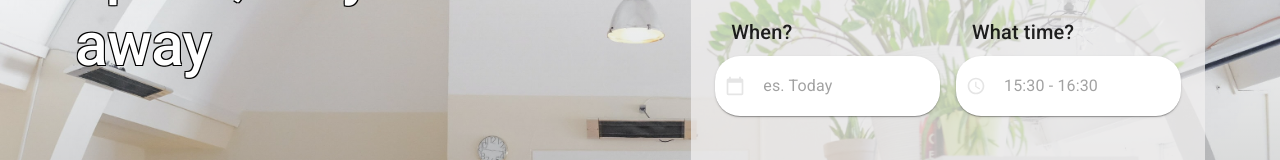
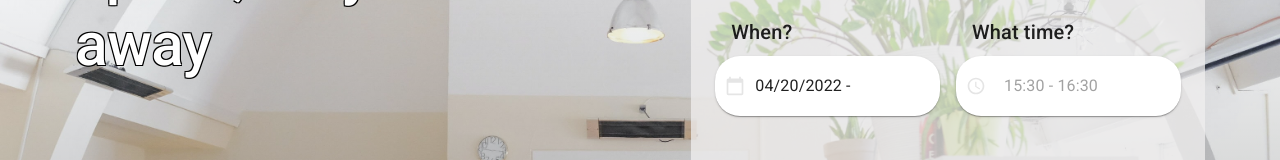
Before and after one commit to mancarius/cow-app, a React (Vite) app: page / in a window 1280 px wide. Shown: the part 327-487 px from the top of the page. Built offline with nearby package versions, Linux system fonts and the light colour scheme; no server answers.

Commit message:
update: added date-range picker to search filters

```diff
--- /dev/null
+++ b/src/components/DatePickerInput/DatePickerInput.tsx
@@ -0,0 +1,42 @@
+import { InputBase } from "@mui/material";
+import React, { useEffect, useState } from "react";
+import ReactDatePicker from "react-datepicker";
+import "react-datepicker/dist/react-datepicker.css";
+
+interface DatePickerInputProps {
+  name?: string;
+  value: (Date | null)[];
+  setDateInterval: React.Dispatch<React.SetStateAction<(Date | null)[]>>;
+}
+
+const DatePickerInput: React.FC<DatePickerInputProps> = React.memo((props) => {
+  const { name, value, setDateInterval } = props;
+  const [startDate, setStartDate] = useState<Date | null>(
+    value[0] || new Date()
+  );
+  const [endDate, setEndDate] = useState<Date | null>(value[1] || null);
+
+  const onChange = (dates: (Date | null)[]) => {
+    const [start, end] = dates;
+    setStartDate(start);
+    setEndDate(end);
+  };
+
+  useEffect(() => {
+    setDateInterval([startDate, endDate]);
+  }, [startDate, endDate])
+
+  return (
+    <ReactDatePicker
+      selected={startDate}
+      selectsRange
+      minDate={new Date()}
+      startDate={startDate}
+      endDate={endDate}
+      onChange={onChange}
+      customInput={<InputBase sx={{ width: "100%" }} name={name} />}
+    />
+  );
+});
+
+export default DatePickerInput;
--- a/src/components/MainForm/MainForm.tsx
+++ b/src/components/MainForm/MainForm.tsx
@@ -13,18 +13,27 @@ import { useNavigate } from "react-router-dom";
 import { serialize } from "../../utils/serialize";
 import LocationSearchInput from "../LocationSearchInput/LocationSearchInput";
 import { Here } from "../../@types/Here";
+import DatePickerInput from "../DatePickerInput/DatePickerInput";
 
 export default function SignUp() {
-  const navigate = useNavigate()
-  const [address, setAddress] = useState<Here.Item["address"]["city"]>('');
+  const navigate = useNavigate();
+  const [address, setAddress] = useState<Here.Item["address"]["city"]>("");
+  const [dateInterval, setDateInterval] = useState<(Date | null)[]>([
+    new Date(),
+    null,
+  ]);
+  const [timeInterval, setTimeInterval] = useState<(string | null)[]>([
+    new Date().toLocaleTimeString(),
+    null,
+  ]);
+
   const handleSubmit = (event: FormEvent<HTMLFormElement>) => {
     event.preventDefault();
-    const formData = new FormData(event.currentTarget);
-    const data: Record<string, string> = {};
-    formData.forEach((value, key) => {
-      typeof value === "string" && (data[key] = value);
-    });
-    data.address = address;
+
+    const data: Record<string, string> = {
+      address,
+      dateInterval: dateInterval.map(date => date ? date.toLocaleDateString() : '').join('-'),
+    };
     navigate(`/results?${serialize(data)}`);
   };
 
@@ -61,11 +70,6 @@ export default function SignUp() {
                 address={address}
                 setAddress={setAddress}
               />
-              {/*<InputBase
-                sx={{ ml: 1, flex: 1 }}
-                placeholder="Search nearby..."
-                name="address"
-            />*/}
             </Paper>
           </Grid>
           <Grid item xs={12} sm={6} sx={{ mt: 4 }}>
@@ -87,12 +91,7 @@ export default function SignUp() {
                 sx={{ fontSize: 40, p: "10px", color: "#E5E5E5" }}
                 aria-label="menu"
               />
-
-              <InputBase
-                sx={{ ml: 1, flex: 1 }}
-                placeholder="es. Today"
-                name="dateInterval"
-              />
+              <DatePickerInput name="dateInterval" value={dateInterval} setDateInterval={setDateInterval} />
             </Paper>
           </Grid>
           <Grid item xs={12} sm={6} sx={{ mt: 4 }}>
--- a/src/components/MobileFilter/MobileFilter.tsx
+++ b/src/components/MobileFilter/MobileFilter.tsx
@@ -1,6 +1,6 @@
 import * as React from "react";
 import './MobileFilter.css';
-import { Box, Button, Stack } from "@mui/material";
+import { Box, Button } from "@mui/material";
 import ArrowBackIcon from '@mui/icons-material/ArrowBack';
 
 const MobileFilter: React.FC = () => {
--- a/src/components/PrenotationSearch/PrenotationSearch.tsx
+++ b/src/components/PrenotationSearch/PrenotationSearch.tsx
@@ -1,10 +1,5 @@
 import "./PrenotationSearch.css";
-import {
-  Box,
-  Stack,
-  Typography,
-  FormGroup,
-} from "@mui/material";
+import { Box, Stack, Typography, FormGroup } from "@mui/material";
 import { useSearchParams } from "react-router-dom";
 import React, { useState, useEffect, useCallback } from "react";
 import _ from "lodash";
@@ -13,15 +8,18 @@ import CalendarMonthIcon from "@mui/icons-material/CalendarMonth";
 import AccessTimeIcon from "@mui/icons-material/AccessTime";
 import LocationSearchInput from "../LocationSearchInput/LocationSearchInput";
 import FilterTagList from "../FilterTagList/FilterTagList";
+import DatePickerInput from "../DatePickerInput/DatePickerInput";
+import { isValidDate } from "../../utils/date-utils";
 
 const PrenotationSearch = React.memo(() => {
   const [searchParams, setSearchParams] = useSearchParams();
   const [address, setAddress] = useState<string>(
     searchParams.get("address") || ""
   );
-  const [dateInterval, setDateInterval] = useState<string>(
-    searchParams.get("dateInterval") || ""
-  );
+  const [dateInterval, setDateInterval] = useState<(Date | null)[]>([
+    null,
+    null,
+  ]);
   const [timeInterval, setTimeInterval] = useState<string>(
     searchParams.get("timeInterval") || ""
   );
@@ -30,7 +28,14 @@ const PrenotationSearch = React.memo(() => {
   const debouncedFilters = useCallback(
     _.debounce(() => {
       console.log({ address, dateInterval, timeInterval, tags });
-      setSearchParams({ address, dateInterval, timeInterval, tags });
+      setSearchParams({
+        address,
+        dateInterval: dateInterval
+          .map((date) => (date ? date.toLocaleDateString() : ""))
+          .join("-"),
+        timeInterval,
+        tags,
+      });
     }, 1000),
     [address, dateInterval, timeInterval, tags]
   );
@@ -38,6 +43,15 @@ const PrenotationSearch = React.memo(() => {
   useEffect(() => {
     debouncedFilters();
   }, [address, dateInterval, timeInterval, tags]);
+
+  useEffect(() => {
+    const dateInterval = searchParams.get("dateInterval")?.split("-");
+    console.log({dateInterval})
+    dateInterval && dateInterval.length &&
+      setDateInterval(
+        dateInterval.map((date) => (isValidDate(date) ? new Date(date) : null))
+      );
+  }, []);
 
   return (
     <Stack className="prenotationSearch">
@@ -52,10 +66,9 @@ const PrenotationSearch = React.memo(() => {
         <Stack>
           <Typography variant="body1"> When? </Typography>
           <span className="box">
-            <input
-              type="text"
+            <DatePickerInput
               value={dateInterval}
-              onChange={(e) => setDateInterval(e.target.value)}
+              setDateInterval={setDateInterval}
             />
             <CalendarMonthIcon></CalendarMonthIcon>
           </span>
--- a/src/components/ResultCard/ResultCard.tsx
+++ b/src/components/ResultCard/ResultCard.tsx
@@ -40,7 +40,7 @@ const ResultCard: React.FC<{ host: Host.SearchResult }> = React.memo(({ host })
         <CardMedia
           component="img"
           className="myCardMedia"
-          image={host.images[0]}
+          image={'/images/host/'+host.id+'/'+host.images[0]}
           alt="unsplash image"
         ></CardMedia>
         <Stack className="myCardBox_content">
--- a/src/utils/date-utils.ts
+++ b/src/utils/date-utils.ts
@@ -62,3 +62,6 @@ export function StringToDateTime(date: string, time: string) {
     throw error;
   }
 }
+
+
+export const isValidDate = (value: any) => !isNaN(Date.parse(value));
```
